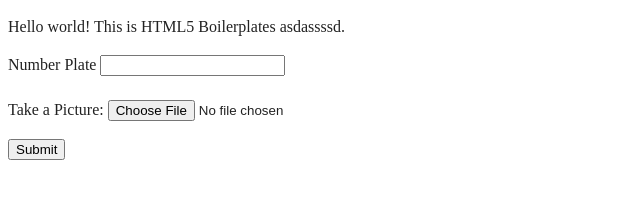
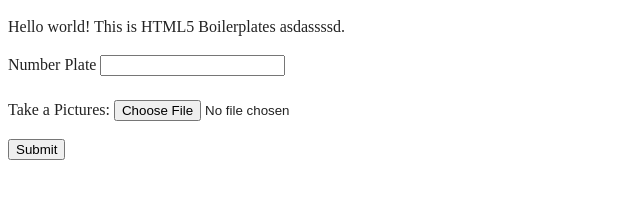
Before and after one commit to dser/TvarkauKiema, a website built with webpack: page src/index.html in a window 1280 px wide. Shown: the full height of the page, 0-640 px from the left. Built offline with nearby package versions, Linux system fonts and the light colour scheme; files whose address does not match are found by name.

Commit message:
Message First Commit Message

```diff
--- a/src/index.html
+++ b/src/index.html
@@ -31,7 +31,7 @@
     <input type="text" id="fname" name="fname"><br><br>
 
     <form id="uploadForm" enctype="multipart/form-data">
-      <label for="cameraInput">Take a Picture:</label>
+      <label for="cameraInput">Take a Pictures:</label>
       <input type="file" id="cameraInput" accept="image/*" capture="environment">
   </form>
   <p id="status"></p>
```
